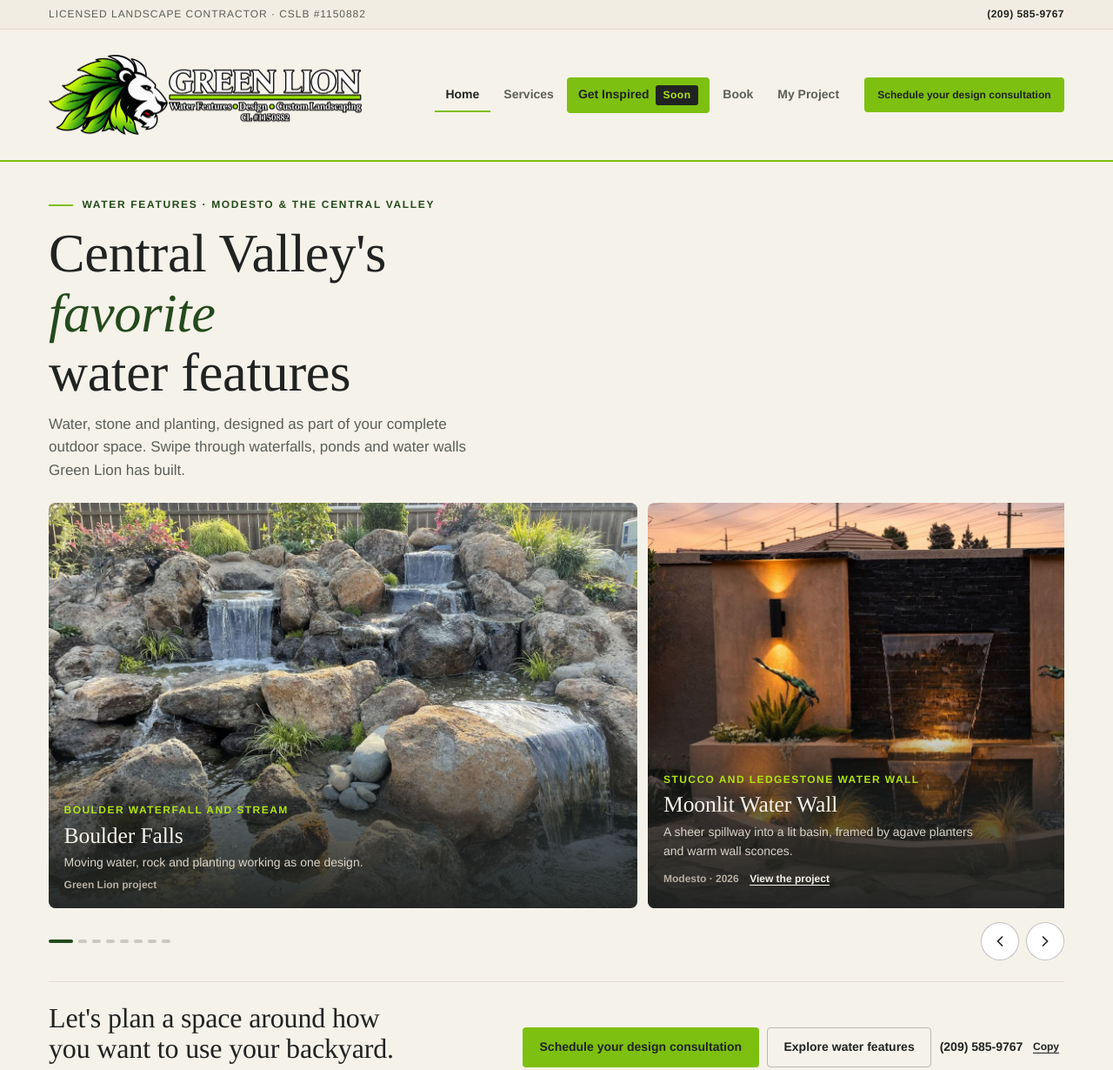
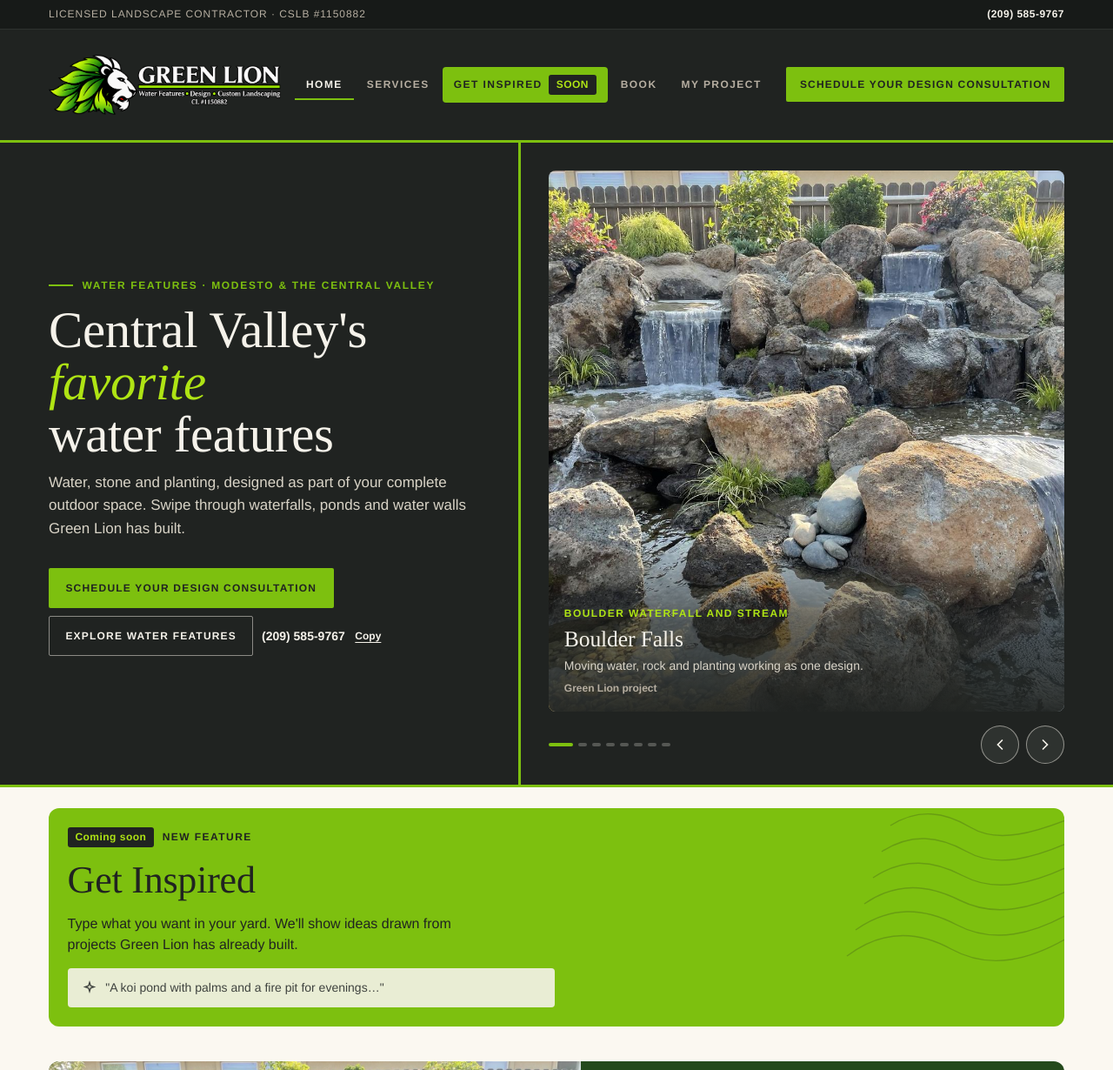
Before and after one commit to joshgreenlion07/Website-Main, a plain HTML site: page index.html in a window 1280 px wide. Shown: the top 1230 px of the page at 87% size. Drawn offline with nearby package versions, Linux system fonts and the light colour scheme.

Commit message:
Restyle site in the Charcoal Split direction
Bring the prototype closer to greenlionlandscape.com while keeping the
2026 brand palette and logo: Charcoal header, nav, tab bar, home hero
and footer; split home hero with the water-feature gallery on the right;
Leaf green buttons with Charcoal text; Lime headline accent. Content
sections stay light. Brand docs updated to match.

Co-Authored-By: Claude Opus 5.5 <noreply@anthropic.com>

```diff
--- a/index.html
+++ b/index.html
@@ -445,6 +445,41 @@ tr:last-child td { border-bottom: 0; }
 }
 .rail-card.dark p, .consult-band p, .portal-head p, .pkg.feature li { color: #D7DECF; }
 
+/* Charcoal Split theme: Charcoal chrome (the guide's preferred logo background), split home hero,
+   Leaf green buttons with Charcoal text, Lime italic accent. Content sections stay light. */
+.topbar, .infobar, .tabbar, .footer, .hero, .inspire-hero {
+  --ink: #F5F2EA; --ink-2: #B6AEA1; --line: #3A3F3B; --surface: #202321; --surface-2: #2E322F; --accent-text: #AFE414;
+  --band: #202321; --band-2: #2E322F; --band-ink: #F5F2EA; --band-muted: #D8D3C6; --band-line: rgba(245, 242, 234, .16); --band-outline: rgba(245, 242, 234, .5); --band-accent: #7DC00F; --rule: #7DC00F;
+}
+body::before { background: var(--charcoal); }
+.infobar { background: #171A18; border-bottom-color: #2E322F; }
+.topbar { background: var(--charcoal); border-bottom: 3px solid var(--leaf); }
+.topnav a { text-transform: uppercase; letter-spacing: .12em; font-size: var(--t-label); }
+.tabbar { background: var(--charcoal); border-top-color: #2E322F; box-shadow: none; }
+.tabbar a[aria-current="page"] { color: var(--leaf); }
+.tabbar .tab-inspire { color: var(--ink); }
+.footer { background: var(--charcoal); }
+.hero em.accent, .inspire-hero em.accent { color: var(--lime); }
+.hero .dots button { background: rgba(245, 242, 234, .25); }
+.hero .dots button[aria-current="true"] { background: var(--leaf); }
+.hero .arrows button { background: #2E322F; color: var(--warm); }
+.hero { border-bottom: 3px solid var(--leaf); }
+.hero .btn, .topbar .btn, .head-actions .btn { text-transform: uppercase; letter-spacing: .1em; font-size: var(--t-label); border-radius: 2px; }
+.hero-split .hero-cta > div:first-child { display: none !important; }  /* the lede already says this; keeps the gallery close to the buttons */
+.hero-split .hero-cta { border-top: 0; padding-top: 0; }
+/* Split layout: copy on the left, the water-feature gallery fills the right */
+@media (min-width: 960px) {
+  .hero { padding-block: 0; }
+  .hero-split { display: grid; grid-template-columns: minmax(0, 1fr) minmax(0, 1.15fr); gap: 0; align-items: stretch; }
+  .hero-copy { padding: 3.5rem 3rem 3rem 0; border-right: 3px solid var(--leaf); display: flex; flex-direction: column; justify-content: center; }
+  .hero-copy h1 { font-size: clamp(3rem, 4.6vw, 4.4rem); line-height: 1.02; }
+  .hero-media { padding: 2rem 0 1.5rem 2rem; min-width: 0; }
+  .hero-media .carousel { margin-top: 0; }
+  .hero-media .track { grid-auto-columns: 100%; }
+  .hero-media .wf-card { aspect-ratio: 4 / 4.2; }
+  .hero-split .hero-cta { grid-template-columns: 1fr; border-top: 0; padding-top: 0; margin-top: 2rem; }
+}
+
 /* Phones and tablets: one-screen app. Header and navigation stay put; only the content scrolls. */
 @media (max-width: 1199px) {
   html, body { height: 100%; }
@@ -523,10 +558,24 @@ dialog::backdrop { background: rgba(32, 35, 33, .65); }
   <!-- ============ HOME ============ -->
   <section class="view" id="view-home" data-view="home" aria-label="Home">
     <div class="hero on-dark">
-      <div class="wrap">
+      <div class="wrap hero-split">
+        <div class="hero-copy">
         <p class="eyebrow on-dark">Water features · Modesto &amp; the Central Valley</p>
         <h1>Central Valley's <em class="accent">favorite</em> water features</h1>
         <p class="lede">Water, stone and planting, designed as part of your complete outdoor space. Swipe through waterfalls, ponds and water walls Green Lion has built.</p>
+        <div class="hero-cta">
+          <div style="display:grid;gap:.4rem">
+            <h2>Let's plan a space around how you want to use your backyard.</h2>
+            <p>Custom water features, designed as part of your complete outdoor space.</p>
+          </div>
+          <div class="actions">
+            <a class="btn btn-leaf" href="#book" data-book="Water feature">Schedule your design consultation</a>
+            <a class="btn btn-on-dark" href="#services" data-focus="svc-water">Explore water features</a>
+            <span class="phone-line" style="font-size:var(--t-sm)">(209) 585-9767 <button class="copy-btn" type="button" data-copy="(209) 585-9767">Copy</button></span>
+          </div>
+        </div>
+        </div>
+        <div class="hero-media">
         <div class="carousel" aria-roledescription="carousel" aria-label="Water feature gallery">
           <div class="track" id="wf-track" tabindex="0"></div>
           <div class="carousel-ui">
@@ -537,16 +586,6 @@ dialog::backdrop { background: rgba(32, 35, 33, .65); }
             </div>
           </div>
         </div>
-        <div class="hero-cta">
-          <div style="display:grid;gap:.4rem">
-            <h2>Let's plan a space around how you want to use your backyard.</h2>
-            <p>Custom water features, designed as part of your complete outdoor space.</p>
-          </div>
-          <div class="actions">
-            <a class="btn btn-leaf" href="#book" data-book="Water feature">Schedule your design consultation</a>
-            <a class="btn btn-on-dark" href="#services" data-focus="svc-water">Explore water features</a>
-            <span class="phone-line" style="font-size:var(--t-sm)">(209) 585-9767 <button class="copy-btn" type="button" data-copy="(209) 585-9767">Copy</button></span>
-          </div>
         </div>
       </div>
     </div>
```
Also changed, not shown: 2 other files.
